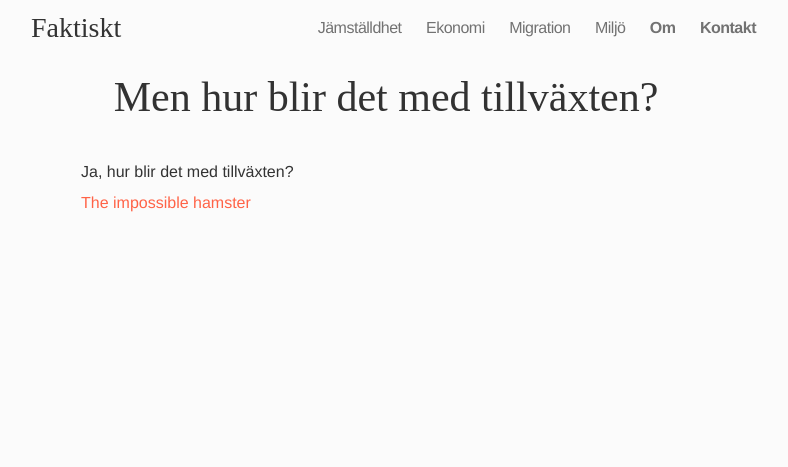
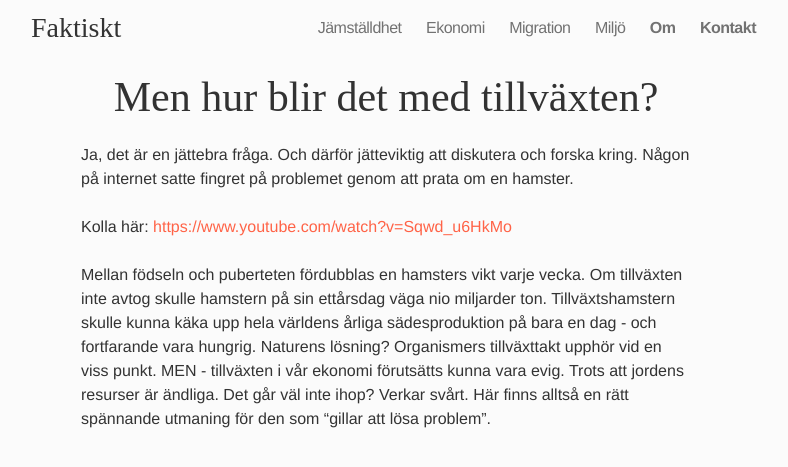
Before and after one commit to frigolitvarulv/faktiskt.github.io, a Jekyll site: the page built from ekonomi/men-hur-blir-det-med-tillvaxten.md, in a window 1280 px wide. Shown: the top 467 px of the page, without its empty margins (254-1042 px from the left). Built offline with Jekyll 4.4.1, drawn with Linux system fonts in a browser that asks for light colours; nearby versions of some CDN libraries; Markdown is read by kramdown in place of the engine named in the settings.

Commit message:
Updated men-hur-blir-det-med-tillvaxten.md

```diff
--- a/ekonomi/men-hur-blir-det-med-tillvaxten.md
+++ b/ekonomi/men-hur-blir-det-med-tillvaxten.md
@@ -4,8 +4,6 @@ published: true
 title: "Men hur blir det med tillväxten?"
 ---
 
-
-
-## Ja, hur blir det med tillväxten?
-
-[The impossible hamster](https://www.youtube.com/watch?v=Sqwd_u6HkMo)
+Ja, det är en jättebra fråga. Och därför jätteviktig att diskutera och forska kring. Någon på internet satte fingret på problemet genom att prata om en hamster.
+<br><br> Kolla här: [https://www.youtube.com/watch?v=Sqwd_u6HkMo](https://www.youtube.com/watch?v=Sqwd_u6HkMo)
+<br><br>Mellan födseln och puberteten fördubblas en hamsters vikt varje vecka. Om tillväxten inte avtog skulle hamstern på sin ettårsdag väga nio miljarder ton. Tillväxtshamstern skulle kunna käka upp hela världens årliga sädesproduktion på bara en dag - och fortfarande vara hungrig. Naturens lösning? Organismers tillväxttakt upphör vid en viss punkt. MEN - tillväxten i vår ekonomi förutsätts kunna vara evig. Trots att jordens resurser är ändliga. Det går väl inte ihop? Verkar svårt. Här finns alltså en rätt spännande utmaning för den som "gillar att lösa problem".
```
